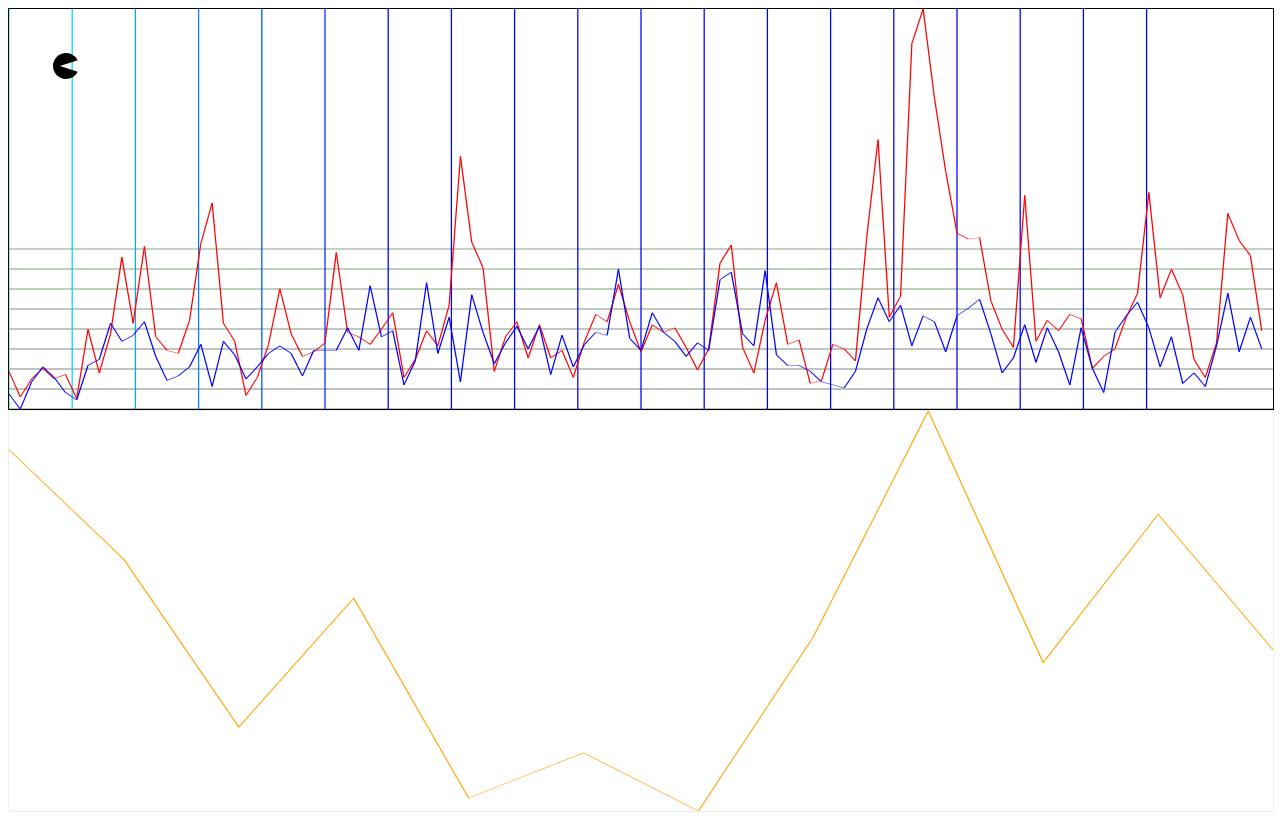
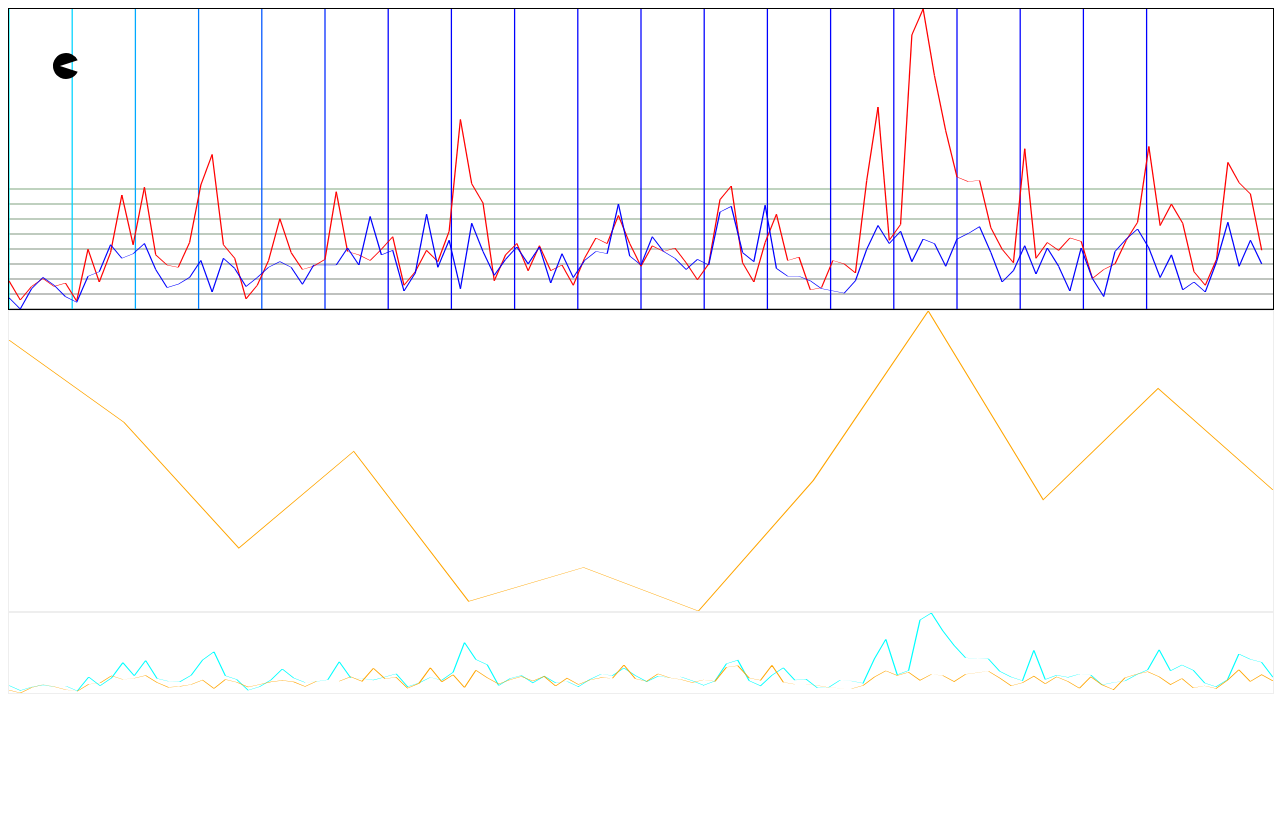
Before and after one commit to furozen/t.charts, a website built with webpack: page build/index.html in a window 1280 px wide. Built offline with nearby package versions, Linux system fonts and the light colour scheme.

Commit message:
refactoring: simplify

```diff
--- a/src/app/GraphicsPresenter.js
+++ b/src/app/GraphicsPresenter.js
@@ -2,14 +2,18 @@ import {createLogger} from "./Logger";
 
 export class GraphicsPresenter{
 
-  constructor(stage, renderer){
+  constructor(renderer){
     this.logger = createLogger('GraphicsPresenter');
     this.yDatas = [];
     this.resetMinMax();
-    this.renderer = renderer;
-    this.stage = stage;
+    this.stage = {
+      width: 1000,
+      height: 1000
+    };
     this.firstXIndex = 0;
     this.lastXindex = undefined;
+
+    this.renderer = renderer;
   }
 
   resetMinMax() {
@@ -18,8 +22,8 @@ export class GraphicsPresenter{
   }
 
   setXCount(xCount){
-    this.xCount = xCount
-    this.lastXindex = xCount.x.length;
+    this.xCount = xCount;
+    this.lastXindex = xCount.x.length -1;
   }
 
   addYData(yData){
--- a/src/app/XCounts.js
+++ b/src/app/XCounts.js
@@ -1,36 +1,5 @@
 export default class XCounts{
   constructor(x){
     this.x = x;
-
   }
-
-  getMaxXIndex(rightBorderX) {
-    //set default value
-    if (rightBorderX === 0) {
-      return 0;
-    }
-    let l = this.x.length;
-    // no parameter return max
-    if (!!rightBorderX) {
-      return l - 1;
-    }
-    for (let i = l; i > 0; i--) {
-      if (this.x[i] < rightBorderX) {
-        return i;
-      }
-    }
-    return 0;
-  }
-
-  getMinXIndex(leftBorderX) {
-    let l = this.x.length;
-
-    for (let i = 0; i < l; i++) {
-      if (this.x[i] > leftBorderX) {
-        return i;
-      }
-    }
-    return l - 1;
-  }
-
 }
--- a/src/app/YData.js
+++ b/src/app/YData.js
@@ -1,27 +1,25 @@
 export default class YData {
 
-  constructor(y, color){
+  constructor(y, color) {
 
     this.y = y;
     this.color = color;
-    this.enabled =  true;
-  }
-
-
-
-  disable(){
-    this.enabled = false;
-  }
-  enable(){
     this.enabled = true;
   }
 
+  disable() {
+    this.enabled = false;
+  }
+
+  enable() {
+    this.enabled = true;
+  }
 
   getMinMaxByIndexes(left, right) {
-    if(!(!!left)){
-      left=0;
+    if (!(!!left)) {
+      left = 0;
     }
-    if(!(!!right)){
+    if (!(!!right)) {
       right = this.y.length;
     }
     let min = Number.MAX_SAFE_INTEGER;
--- a/src/index.js
+++ b/src/index.js
@@ -1,4 +1,3 @@
-import {Scene} from "./app/Scene";
 import YData from "./app/YData";
 import graphic_data from '../data/chart_data.json';
 import RenderCoords from "./app/RenderCoords";
@@ -15,6 +14,16 @@ if (!app) {
 }
 
 
+app.prepareAndGetCanvas = function (elementId) {
+  let canvas = document.getElementById(elementId);
+  let ctx2d = canvas.getContext('2d');
+  ctx2d.resetTransform();
+  canvas.width = canvas.clientWidth;
+  canvas.height = canvas.clientHeight;
+
+  return ctx2d;
+};
+
 app.run = () => {
   let requestAnimationFrame = window.requestAnimationFrame ||
       window.mozRequestAnimationFrame ||
@@ -23,33 +32,29 @@ app.run = () => {
 
   window.requestAnimationFrame = requestAnimationFrame;
 
-  let canvas = document.getElementById("canvas");
-  let ctx = canvas.getContext('2d');
-  ctx.resetTransform();
-  canvas.width = canvas.clientWidth;
-  canvas.height = canvas.clientHeight;
-
   let xColumn = graphic_data[0]['columns'][0].slice(1);
   let yColumn = graphic_data[0]['columns'][1].slice(1);
   let yColumn2 = graphic_data[0]['columns'][2].slice(1);
+  console.log(xColumn.length, xColumn);
+  console.log(yColumn.length, yColumn);
 
   let xCounts = new XCounts(xColumn);
   let yData1 = new YData(yColumn, 'cyan');
-  console.log(xColumn.length, xColumn);
-  console.log(yColumn.length, yColumn);
+
   console.log(yData1.getMinMaxByIndexes(10, 102));
 
   let yData2 = new YData(yColumn2, 'orange');
+  console.log('g2', yColumn2.length, yColumn2);
+  console.log('g2', yData2.getMinMaxByIndexes(10, 102));
 
-  console.log('g2',yColumn2.length, yColumn2);
-  console.log('g2',yData2.getMinMaxByIndexes(10, 102));
+  {
+    let ctx2d = app.prepareAndGetCanvas("canvas");
 
-
-
+    const renderer = new RendererCanvas(ctx2d, ctx2d.canvas.width, ctx2d.canvas.height, 0, 0);
 
     const stage = {
-    width : 1000,
-    height:1000
+      width: 1000,
+      height: 1000
     };
     let step = 50;
     let xsteps = stage.width / step;
@@ -58,8 +63,8 @@ app.run = () => {
     const g1MinMaxY = yData1.getMinMaxByIndexes();
     const g2MinMaxY = yData2.getMinMaxByIndexes();
     console.log('g1MinMaxY', g1MinMaxY, 'g2MinMaxY', g1MinMaxY);
-  const yMin = Math.min(g1MinMaxY.min,g2MinMaxY.min);
-  const yRange = Math.max(g1MinMaxY.max,g2MinMaxY.max) - yMin;
+    const yMin = Math.min(g1MinMaxY.min, g2MinMaxY.min);
+    const yRange = Math.max(g1MinMaxY.max, g2MinMaxY.max) - yMin;
     let ystepsOnData = Math.round((yRange) / ysteps);
 
     let xcoords = [], ycoords = [];
@@ -79,10 +84,8 @@ app.run = () => {
     console.log(`ycoords ysteps:${ysteps} ystepsOnData:${ystepsOnData}`, ycoords);
     console.log(`yRange :${yRange} `);
 
-  const renderer = new RendererCanvas(ctx, canvas.width, canvas.height, 0, 0);
+
     const renderCoord = new RenderCoords(renderer, step);
-
-
     renderCoord.draw(0, 0, stage.width, stage.height, xcoords, ycoords);
 
 
@@ -94,11 +97,11 @@ app.run = () => {
       for (let i = 0; i < xCounts.x.length; i++) {
         if (x0 === undefined) {
           x0 = i * xMult;
-        y0 = (yData.y[i] - yMin) * yMult ;
+          y0 = (yData.y[i] - yMin) * yMult;
           continue;
         }
         let x = i * xMult;
-      let y = (yData.y[i]-yMin) * yMult;
+        let y = (yData.y[i] - yMin) * yMult;
         renderer.line({x: x0, y: y0}, {x: x, y: y}, color);
         console.log(`x:${x} y:${y}`);
         x0 = x;
@@ -109,48 +112,41 @@ app.run = () => {
     draw(xCounts, yData1, 'red');
     draw(xCounts, yData2, 'blue');
 
+    {  //draw packman
+      ctx2d.beginPath();
+      ctx2d.arc(57, 57, 13, Math.PI / 7, -Math.PI / 7, false);
+      ctx2d.lineTo(51, 57);
+      ctx2d.fill();
+    }
+  }
 
-  console.log(`ctx ${ctx}`);
-  ctx.beginPath();
-  ctx.arc(57, 57, 13, Math.PI / 7, -Math.PI / 7, false);
-  ctx.lineTo(51, 57);
-  ctx.fill();
 
 
   {
+    let ctx2d = app.prepareAndGetCanvas("canvas2");
+    const renderer = new RendererCanvas(ctx2d, ctx2d.canvas.width, ctx2d.canvas.height, 0, 0);
 
-    let canvas = document.getElementById("canvas2");
-    canvas.width = canvas.clientWidth;
-    canvas.height = canvas.clientHeight;
-    let ctx = canvas.getContext('2d');
-    const stage = {
-      width : 1000,
-      height:1000
-    };
-    ctx.resetTransform();
-
-    const renderer = new RendererCanvas(ctx, canvas.width, canvas.height, 0, 0);
-
-    let gp = new GraphicsPresenter(stage,renderer);
+    let gp = new GraphicsPresenter(renderer);
 
     gp.setXCount(xCounts);
     gp.addYData(yData1);
     gp.addYData(yData2);
+
     const lastIndex = 111;
     let firstIndex = 0;
     const maxFirstIndex = 100;
 
-    const update = ()=>{
+    const update = () => {
       gp.clear();
-      gp.setXRange(firstIndex,lastIndex);
+      gp.setXRange(firstIndex, lastIndex);
       gp.draw();
-      let tm = setTimeout( () => {
+      let tm = setTimeout(() => {
         requestAnimationFrame(() => {
-          if(firstIndex<=maxFirstIndex) {
+          if (firstIndex <= maxFirstIndex) {
             update();
           }
-          firstIndex+=5;
-          if(firstIndex > 50){
+          firstIndex += 5;
+          if (firstIndex > 50) {
             yData1.disable();
           }
           clearTimeout(tm);
@@ -161,6 +157,27 @@ app.run = () => {
 
   }
 
+  {
+
+    let ctx2d = app.prepareAndGetCanvas("canvasNarrowLong");
+    const renderer = new RendererCanvas(ctx2d, ctx2d.canvas.width, ctx2d.canvas.height, 0, 0);
+
+    let gp = new GraphicsPresenter(renderer);
+
+    gp.setXCount(xCounts);
+    gp.addYData(yData1);
+    gp.addYData(yData2);
+
+    const lastIndex = 111;
+    let firstIndex = 0;
+
+    gp.clear();
+    //gp.setXRange(firstIndex, lastIndex);
+    gp.draw();
+
+
+  }
+
 
   /*let scene = new Scene(ctx, stage);
   scene.update();*/
```
Also changed, not shown: build/index.html. Lines whose indentation alone changed are shown as unchanged.
